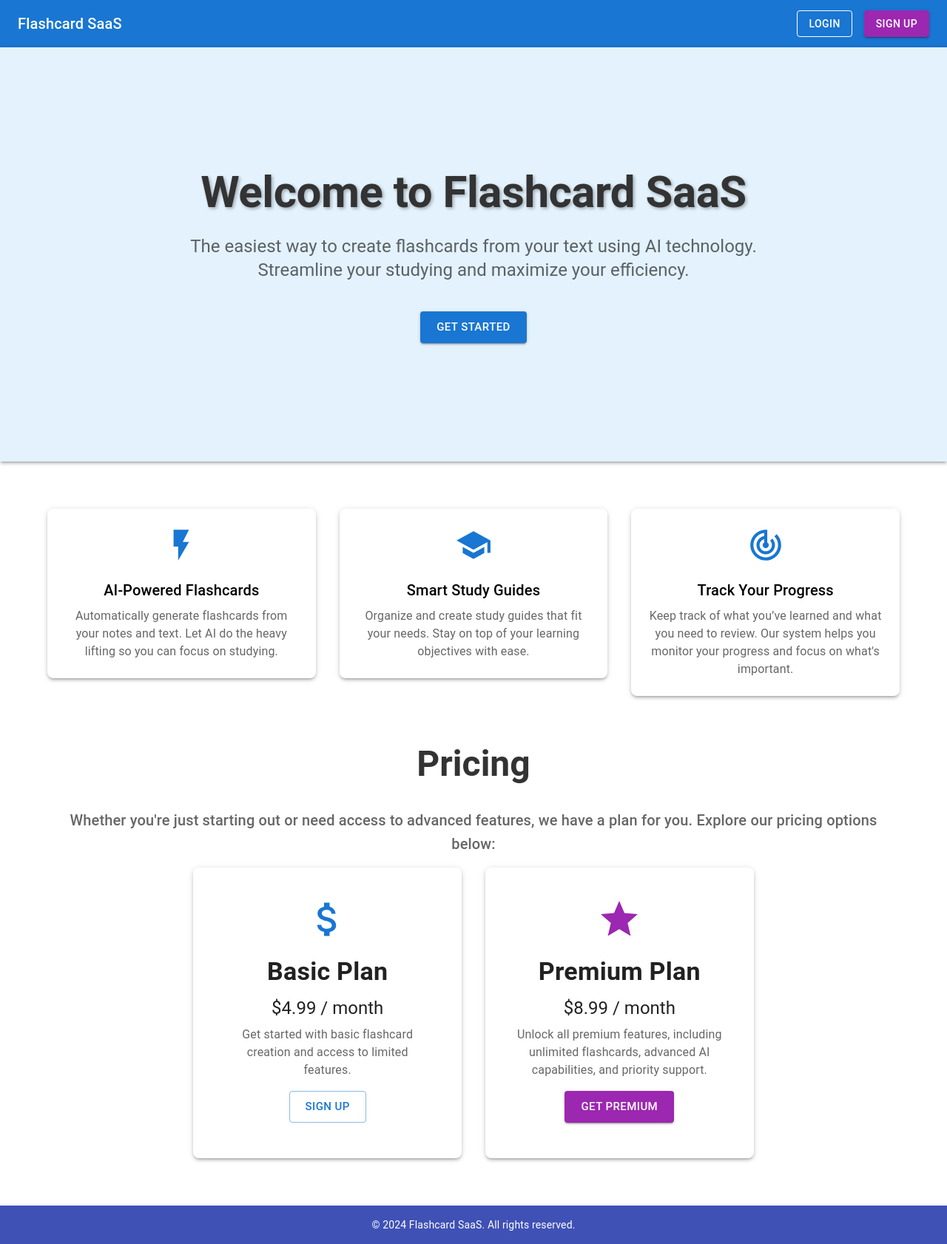
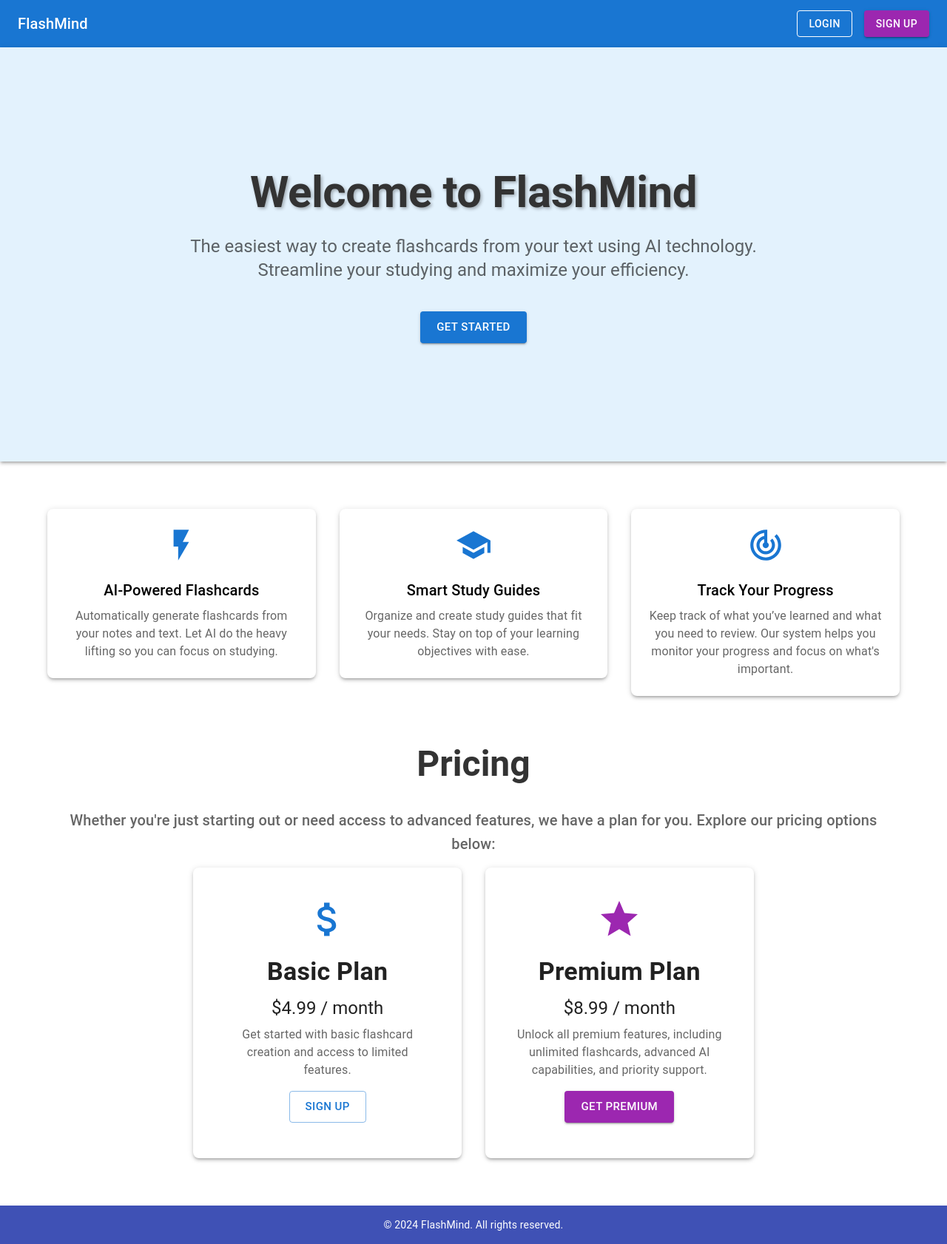
Before and after one commit to rohanmathewalex/flashcards-ai, a Next.js app: page / in a window 1280 px wide. Shown: the whole page at 74% size. Built offline with nearby package versions, Linux system fonts and the light colour scheme; no server answers.

Commit message:
FlashMind  app name changed

```diff
--- a/app/generate/page.js
+++ b/app/generate/page.js
@@ -130,7 +130,7 @@ export default function Generate() {
                         <MenuIcon />
                     </IconButton>
                     <Typography variant="h6" sx={{ flexGrow: 1 }}>
-                        Flashcard SaaS
+                        FlashMind
                     </Typography>
                     {isSignedIn && <UserButton />}
                 </Toolbar>
@@ -435,7 +435,7 @@ export default function Generate() {
             {/* Footer */}
             <Box sx={{ backgroundColor: '#3f51b5', color: '#fff', padding: 2, textAlign: 'center', mt: 4 }}>
                 <Typography variant="body2">
-                    © 2024 Flashcard SaaS. All rights reserved.
+                    © 2024 FlashMind. All rights reserved.
                 </Typography>
             </Box>
         </>
--- a/app/page.js
+++ b/app/page.js
@@ -38,7 +38,7 @@ export default function Home() {
   return (
     <>
       <Head>
-        <title>Flashcard SaaS</title>
+        <title>FlashMind</title>
         <meta name="description" content="Create flashcards from your text" />
       </Head>
 
@@ -46,7 +46,7 @@ export default function Home() {
       <AppBar position="static" style={{ width: "100%" }}>
         <Toolbar>
           <Typography variant="h6" style={{ flexGrow: 1 }}>
-            Flashcard SaaS
+            FlashMind
           </Typography>
 
           <SignedOut>
@@ -86,7 +86,7 @@ export default function Home() {
             gutterBottom
             sx={{ fontWeight: 'bold', color: '#333', textShadow: '2px 2px 4px rgba(0, 0, 0, 0.3)' }}
           >
-            Welcome to Flashcard SaaS
+            Welcome to FlashMind
           </Typography>
           <Typography variant="h5" color="textSecondary" paragraph>
             The easiest way to create flashcards from your text using AI technology. Streamline your studying and maximize your efficiency.
@@ -198,7 +198,7 @@ export default function Home() {
       {/* Footer */}
       <Box sx={{ backgroundColor: '#3f51b5', color: '#fff', padding: 2, textAlign: 'center' }}>
         <Typography variant="body2">
-          © 2024 Flashcard SaaS. All rights reserved.
+          © 2024 FlashMind. All rights reserved.
         </Typography>
       </Box>
     </>
--- a/app/pricing/page.js
+++ b/app/pricing/page.js
@@ -35,7 +35,7 @@ export default function PricingPage() {
             <AppBar position="static" sx={{ backgroundColor: "#3f51b5" }}>
                 <Toolbar>
                     <Typography variant="h6" sx={{ flexGrow: 1 }}>
-                        Flashcard SaaS
+                        FlashMind
                     </Typography>
                     <Button color="inherit" component={Link} href="/">
                         Home
@@ -106,7 +106,7 @@ export default function PricingPage() {
             {/* Footer */}
             <Box sx={{ backgroundColor: '#3f51b5', color: '#fff', padding: 2, textAlign: 'center' }}>
                 <Typography variant="body2">
-                    © 2024 Flashcard SaaS. All rights reserved.
+                    © 2024 FlashMind. All rights reserved.
                 </Typography>
             </Box>
         </>
--- a/app/sign-in/[[...rest]]/page.js
+++ b/app/sign-in/[[...rest]]/page.js
@@ -16,7 +16,7 @@ export default function SignInPage() {
               flexGrow: 1,
             }}
           >
-            Flashcard SaaS
+            FlashMind
           </Typography>
           <Button color="inherit" component={Link} href="/sign-in">
             Login
@@ -43,7 +43,7 @@ export default function SignInPage() {
             Access your account and manage your flashcards with ease.
           </Typography>
           <Box sx={{ width: '100%', mt: 4 }}>
-            <SignIn routing="hash"forceRedirectUrl="/generate"/> {/* Added routing="hash" */}
+            <SignIn routing="hash" forceRedirectUrl="/generate" /> {/* Added routing="hash" */}
           </Box>
         </Box>
       </Container>
--- a/app/sign-up/[[...rest]]/page.js
+++ b/app/sign-up/[[...rest]]/page.js
@@ -16,7 +16,7 @@ export default function SignUpPage() {
               flexGrow: 1,
             }}
           >
-            Flashcard SaaS
+            FlashMind
           </Typography>
           <Button color="inherit" component={Link} href="/sign-in">
             Login
@@ -43,7 +43,7 @@ export default function SignUpPage() {
             Create your account and start managing your flashcards with ease.
           </Typography>
           <Box sx={{ width: '100%', mt: 4 }}>
-            <SignUp routing="hash" forceRedirectUrl="/generate"/> {/* SignUp component with hash-based routing */}
+            <SignUp routing="hash" forceRedirectUrl="/generate" /> {/* SignUp component with hash-based routing */}
           </Box>
         </Box>
       </Container>
```
